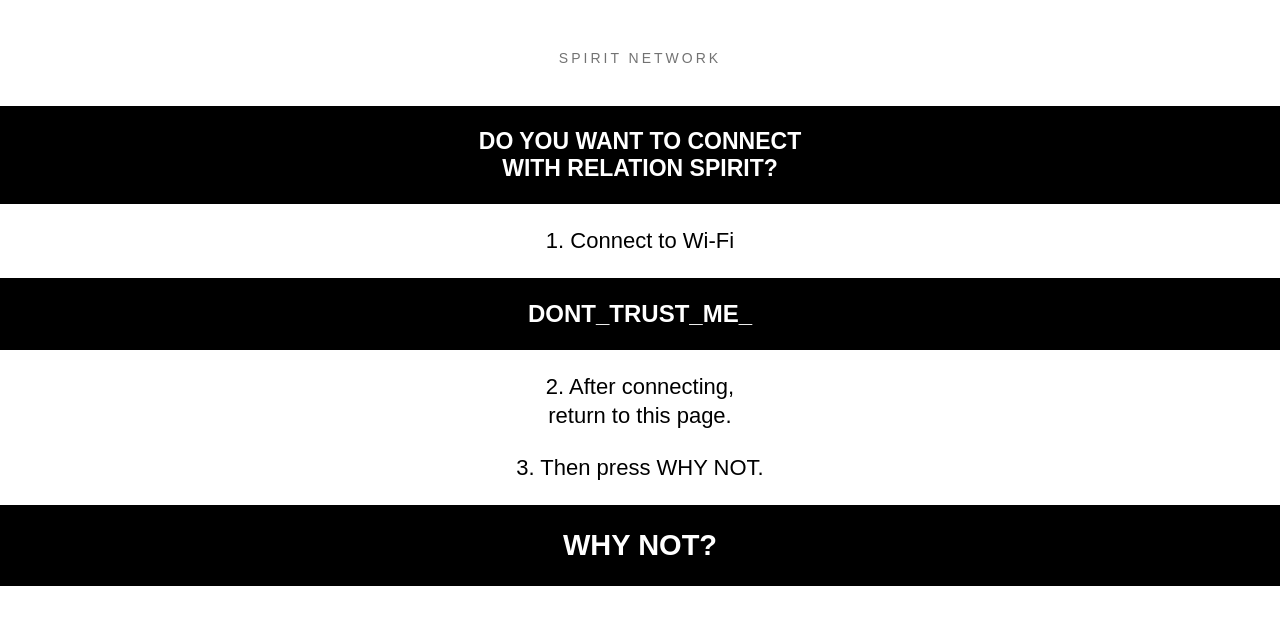
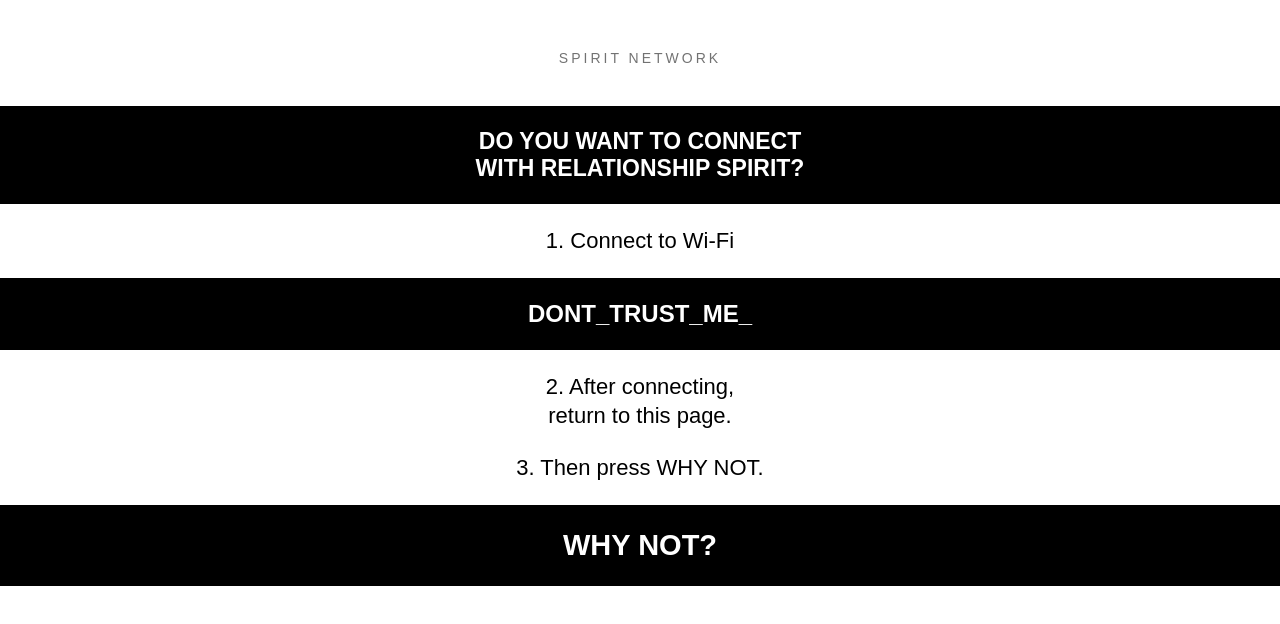
Before and after one commit to DahyeonKang94/Relationship_Spirit, a plain HTML site: page index.html in a window 1280 px wide. Drawn offline with Linux system fonts and the light colour scheme.

Commit message:
Update index.html

```diff
--- a/index.html
+++ b/index.html
@@ -3,7 +3,7 @@
 <head>
 <meta charset="UTF-8">
 <meta name="viewport" content="width=device-width, initial-scale=1.0">
-<title>Location Spirit</title>
+<title>Relationship Spirit</title>
 
 <style>
 body{
@@ -72,7 +72,7 @@ body{
 
 <div class="banner title">
 DO YOU WANT TO CONNECT<br>
-WITH RELATION SPIRIT?
+WITH RELATIONSHIP SPIRIT?
 </div>
 
 <div class="step">
```
